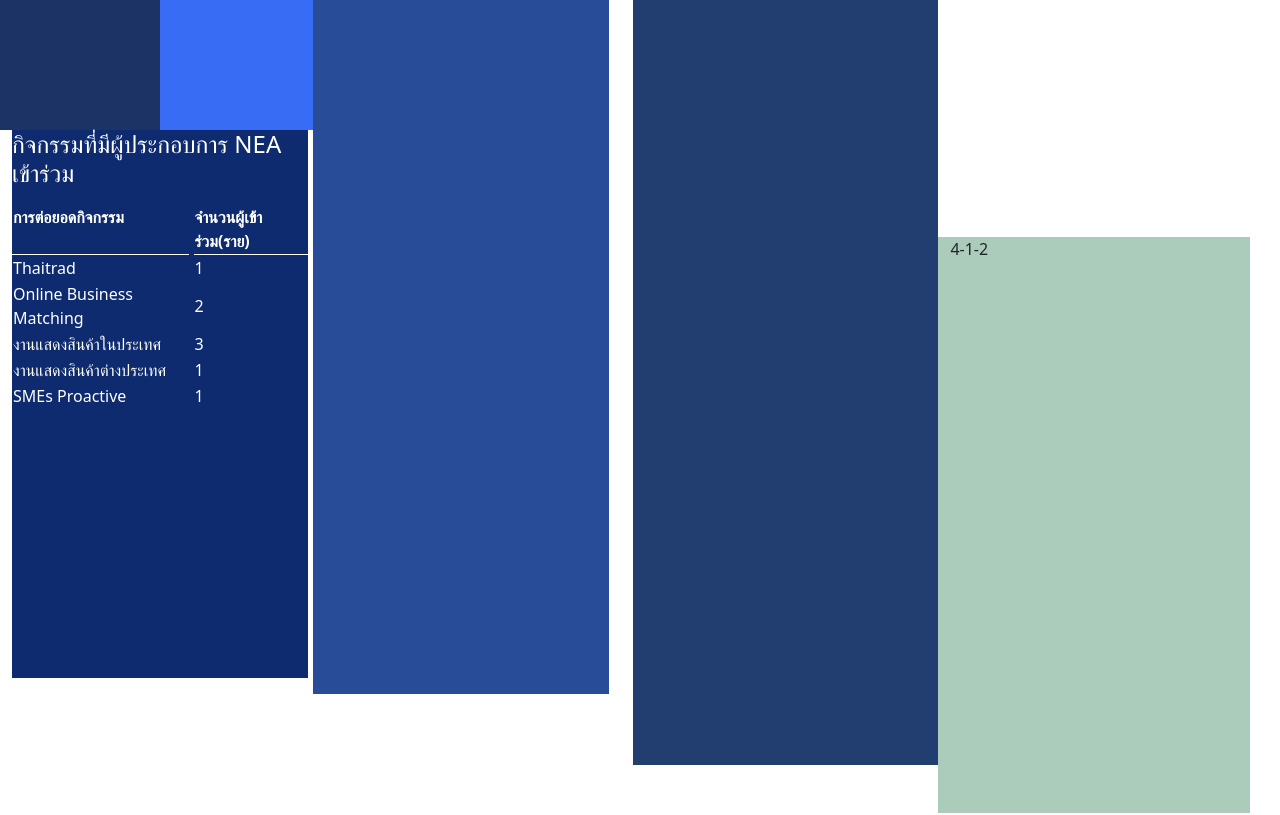
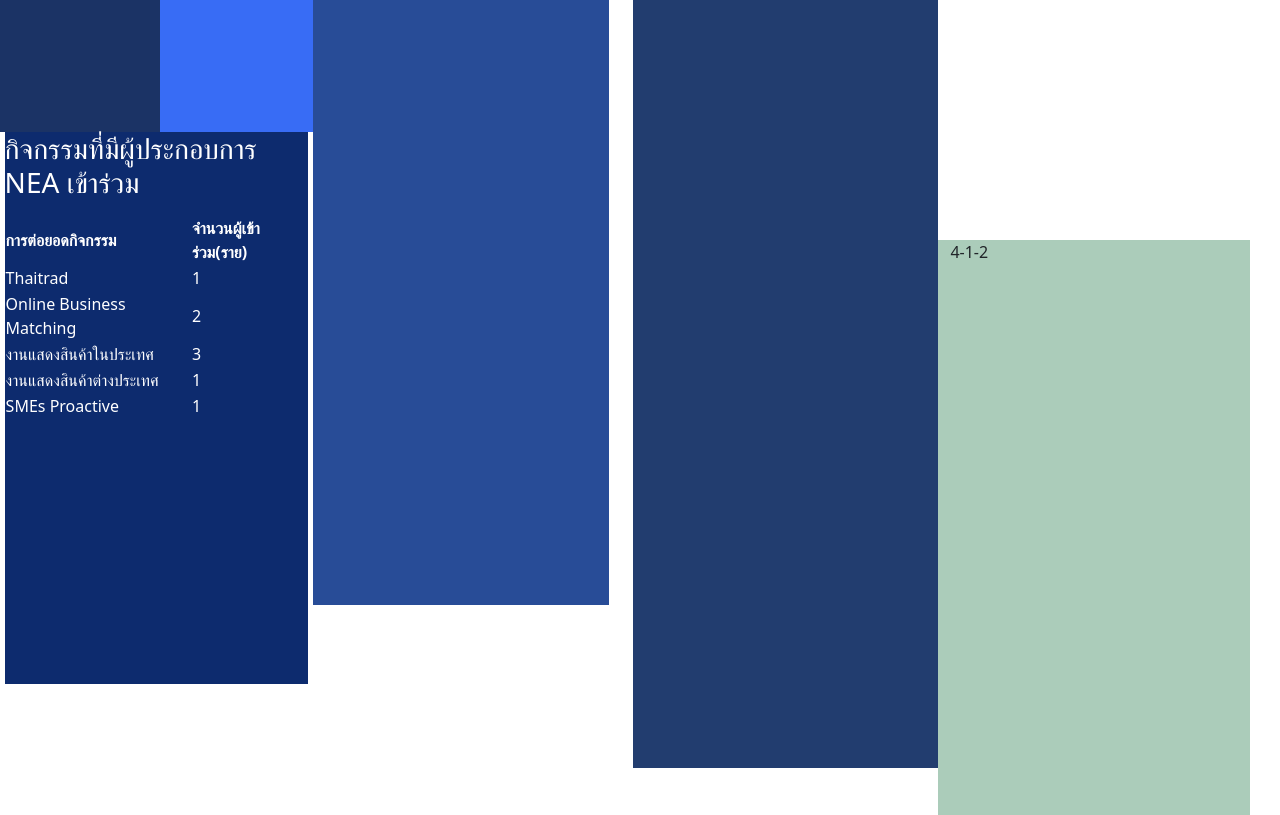
Before and after one commit to Gaivitz/angular_bi2, an Angular app: page / in a window 1280 px wide. Shown: the part 820-1635 px from the top of the page. Built offline with nearby package versions, Linux system fonts and the light colour scheme.

Commit message:
basic ui 6th

```diff
--- a/src/app/app.component.css
+++ b/src/app/app.component.css
@@ -89,7 +89,7 @@
 .in_thai_banner
 {
   background-color:rgb(40,76,151);
-  height:140%;
+  height:130%;
 
 }
 .thai_pic
@@ -97,12 +97,14 @@
   margin-top: 70%;
   margin-left: 10.5%;
 }
-.in_low_banner1
+.in_low_banner
 {
-  height: 55%;
+  margin-left:-2.5%;
+  height:55%;
   background-color: rgb(13,43,110);
+}
 
-}
+
 .bigMap
 {
   background-image: url('../assets/ThaiMapp.png');
@@ -132,10 +134,10 @@
   height: 215%;
   width:102%;
 }
-.t1 > th
+.t1
 {
     color: #FFFFFF;
-    border-bottom: 1pt solid white;
+
 }
 tr
 {
--- a/src/app/app.component.html
+++ b/src/app/app.component.html
@@ -15,12 +15,14 @@
                 <div class="col in_mid_banner2"><p class="normal_people">3,459 <span><p>บุคคลทั่วไป</p></span></p></div>
               </div>
 
-            <div class="col in_low_banner1">
-              <h4><p style="color:#FFF" class="tops">กิจกรรมที่มีผู้ประกอบการ NEA เข้าร่วม</p></h4>
+            <div class="col in_low_banner">
+                <div class="col in_low_banner1">
+              <h3><p style="color:#FFF" class="tops">กิจกรรมที่มีผู้ประกอบการ NEA เข้าร่วม</p></h3>
               <table class="t1">
+                <tr>
                     <th>การต่อยอดกิจกรรม</th>
                       &nbsp;
-                      <th>จำนวนผู้เข้าร่วม(ราย)</th>
+                      <th>จำนวนผู้เข้าร่วม(ราย)</th></tr>
                     <tr>
                         <td>Thaitrad</td>
                         &nbsp;
@@ -48,6 +50,7 @@
                   </tr>
 
                 </table>
+                  </div>
             </div>
         </div>
 
```
